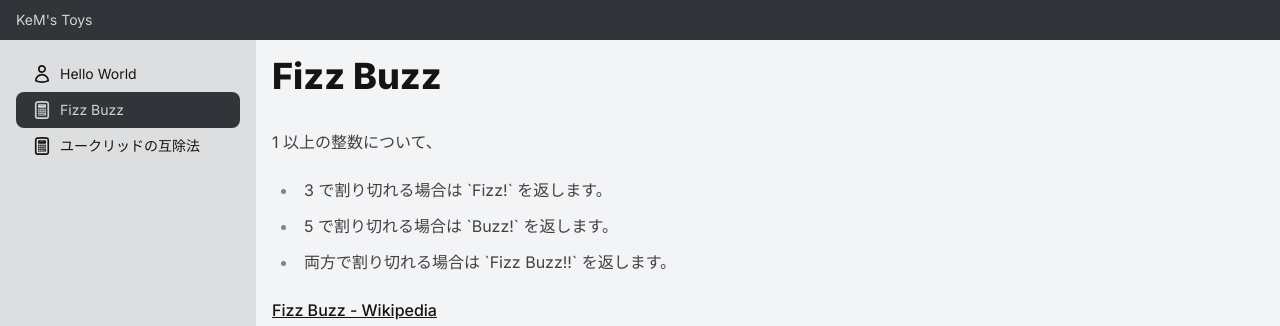
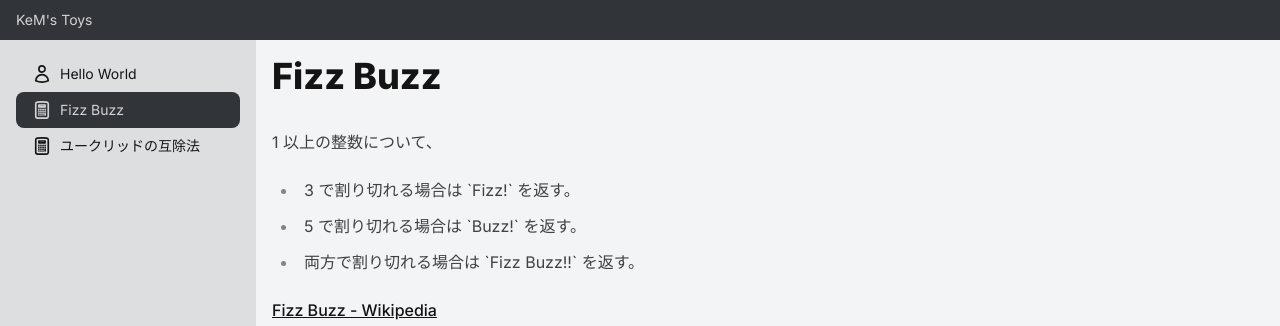
Before and after one commit to kem198/kems-toys, a Next.js app: page /fizz-buzz in a window 1280 px wide. Shown: the top 326 px of the page. Built offline with nearby package versions, Linux system fonts and the light colour scheme.

Commit message:
small changed

```diff
--- a/src/app/fizz-buzz/page.tsx
+++ b/src/app/fizz-buzz/page.tsx
@@ -83,9 +83,9 @@ export default function App() {
         <h1>Fizz Buzz</h1>
         <p>1 以上の整数について、</p>
         <ul>
-          <li>3 で割り切れる場合は `Fizz!` を返します。</li>
-          <li>5 で割り切れる場合は `Buzz!` を返します。</li>
-          <li>両方で割り切れる場合は `Fizz Buzz!!` を返します。</li>
+          <li>3 で割り切れる場合は `Fizz!` を返す。</li>
+          <li>5 で割り切れる場合は `Buzz!` を返す。</li>
+          <li>両方で割り切れる場合は `Fizz Buzz!!` を返す。</li>
         </ul>
         <p>
           <a href="https://ja.wikipedia.org/wiki/Fizz_Buzz" target="_blank">
--- a/src/assets/toys.json
+++ b/src/assets/toys.json
@@ -13,7 +13,7 @@
   },
   "euclideanAlgorithm": {
     "title": "ユークリッドの互除法",
-    "description": "2 つの自然数の最大公約数を求める",
+    "description": "2 つの自然数について最大公約数を求める",
     "link": "/euclidean-algorithm",
     "svgD": "M15.75 15.75V18m-7.5-6.75h.008v.008H8.25v-.008Zm0 2.25h.008v.008H8.25V13.5Zm0 2.25h.008v.008H8.25v-.008Zm0 2.25h.008v.008H8.25V18Zm2.498-6.75h.007v.008h-.007v-.008Zm0 2.25h.007v.008h-.007V13.5Zm0 2.25h.007v.008h-.007v-.008Zm0 2.25h.007v.008h-.007V18Zm2.504-6.75h.008v.008h-.008v-.008Zm0 2.25h.008v.008h-.008V13.5Zm0 2.25h.008v.008h-.008v-.008Zm0 2.25h.008v.008h-.008V18Zm2.498-6.75h.008v.008h-.008v-.008Zm0 2.25h.008v.008h-.008V13.5ZM8.25 6h7.5v2.25h-7.5V6ZM12 2.25c-1.892 0-3.758.11-5.593.322C5.307 2.7 4.5 3.65 4.5 4.757V19.5a2.25 2.25 0 0 0 2.25 2.25h10.5a2.25 2.25 0 0 0 2.25-2.25V4.757c0-1.108-.806-2.057-1.907-2.185A48.507 48.507 0 0 0 12 2.25Z"
   }
```
